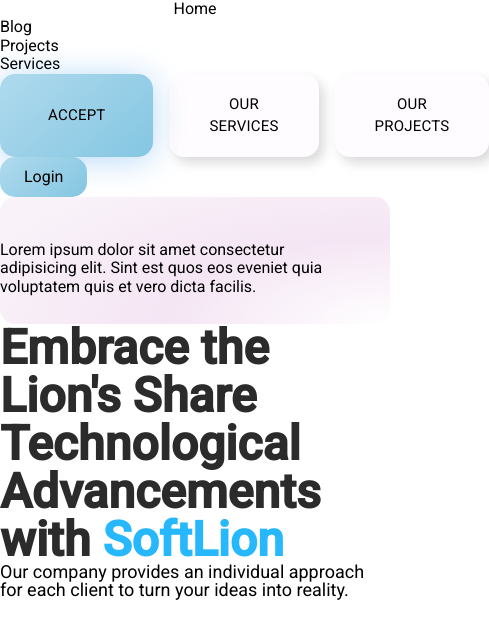
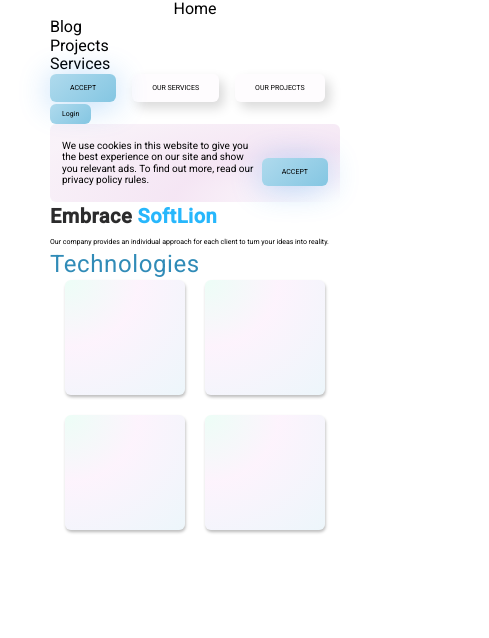
Before and after one commit to SoftLion-Co/prototype-fr, a Next.js app: page / in a window 390 px wide. Shown: the top 638 px of the page, 489 px wide, since content can reach past the window. Built offline with nearby package versions, Linux system fonts and the light colour scheme.

Commit message:
style: add some classes with breakpoints + adaptation

```diff
--- a/app/globals.css
+++ b/app/globals.css
@@ -1,4 +1,4 @@
-@import url('https://fonts.googleapis.com/css2?family=Besley&family=Open+Sans&family=Roboto:wght@300;400;500&display=swap');
+@import url("https://fonts.googleapis.com/css2?family=Besley&family=Open+Sans&family=Roboto:wght@300;400;500&display=swap");
 
 @tailwind base;
 @tailwind components;
@@ -74,9 +74,9 @@ textarea {
   margin: 0; /* 2 */
 }
 
-
 button,
-select { /* 1 */
+select {
+  /* 1 */
   text-transform: none;
 }
 
@@ -86,7 +86,6 @@ button,
 [type="submit"] {
   -webkit-appearance: button;
 }
-
 
 ::-moz-focus-inner {
   border-style: none;
@@ -130,30 +129,114 @@ textarea,
   @apply flex items-center justify-start;
 }
 
-.button-blue{
-  @apply uppercase bg-button-blue-gradient rounded-15 text-15 px-12 py-19 leading-151 tracking-0.219 font-normal shadow-button-blue
+/* Page components stylings*/
+
+.button-blue {
+  @apply
+  uppercase
+  bg-button-blue-gradient
+  desktop:rounded-2xl
+  tablet:rounded-lg
+  rounded-md
+  desktop:text-base
+  tablet:text-xs
+  text-7
+
+  desktop:px-12
+  desktop:py-5
+  tablet:px-6
+  tablet:py-2.5
+  py-2.5
+  px-5
+
+  shadow-button-blue;
 }
 
-.button-white{
-  @apply uppercase bg-buttonWhite rounded-15 text-15 px-10 py-19 leading-151 tracking-0.219 font-normal shadow-button-white
+.button-white {
+  @apply
+  uppercase
+  bg-buttonWhite
+  desktop:rounded-2xl
+  tablet:rounded-lg
+  rounded-md
+  desktop:text-base
+  tablet:text-xs
+  text-7
+
+  desktop:px-12
+  desktop:py-5
+  tablet:px-6
+  tablet:py-2.5
+  px-5
+  py-2.5
+
+  shadow-button-white;
 }
 
-.button-login{
-  @apply bg-button-blue-gradient rounded-15 px-6 py-2.5 font-normal leading-5
+.button-login {
+  @apply
+  bg-button-blue-gradient
+  desktop:rounded-2xl
+  tablet:rounded-lg
+  rounded-md
+  desktop:text-base
+  tablet:text-xs
+  text-7
+
+  desktop:px-7
+  desktop:py-2.5
+  tablet:px-3
+  tablet:py-1.5
+  px-3
+  py-1.5;
 }
 
-.cookies{
-  @apply bg-cookies-gradient pt-11 pr-32 pb-7 pr-14 rounded-15
+.cookies {
+  @apply
+  bg-cookies-gradient
+  desktop:py-10
+  desktop:pr-24
+  desktop:pl-14
+  tablet:py-5
+  tablet:pr-10
+  tablet:pl-6
+  py-4
+  pr-3
+  pl-3
+  desktop:text-2xl
+  tablet:text-xs
+  text-10
+  desktop:rounded-2xl
+  tablet:rounded-lg
+  rounded-md
+  flex
+  desktop:items-end
+  tablet:items-center
+  desktop:gap-20
+  tablet:gap-10
+  gap-1;
 }
 
-.hero-title{
-  @apply text-5xl font-semibold text-heroTitle
+.hero-title {
+  @apply text-xl desktop:text-5xl tablet:text-2xl font-semibold text-heroTitle tracking-wide;
 }
 
-.hero-title-blue{
-  @apply text-5xl font-semibold text-heroTitleBlue
+.hero-title-blue {
+  @apply text-xl desktop:text-5xl tablet:text-2xl font-semibold text-heroTitleBlue tracking-wide;
 }
 
-.hero-subtitle{
-  @apply text-lg font-roboto leading-3
+.hero-subtitle {
+  @apply text-7 desktop:text-lg tablet:text-10 font-roboto leading-3;
 }
+
+.heading {
+  @apply text-2xl desktop:text-6xl tablet:text-4xl text-headingBlue tracking-wide;
+}
+
+.technology-cards-container{
+  @apply flex flexCenter flex-wrap gap-5 tablet:gap-11 desktop:gap-10
+}
+
+.technology-card{
+  @apply bg-technology-card-gradient rounded-md shadow-technology-card w-120 h-115 desktop:h-80 desktop:w-307 tablet:h-52 tablet:w-56;
+}
--- a/app/page.tsx
+++ b/app/page.tsx
@@ -2,7 +2,7 @@ import Link from "next/link";
 
 const Home = () => {
   return (
-    <div>
+    <div className="container">
       <h1 className="flexCenter">Home</h1>
       <Link href="/blogs">
         <h2>Blog</h2>
@@ -19,11 +19,29 @@ const Home = () => {
         <button className="button-white">Our Projects</button>
       </div>
       <button className="button-login">Login</button>
-      <div className="cookies">Lorem ipsum dolor sit amet consectetur adipisicing elit. Sint est quos eos eveniet quia voluptatem quis et vero dicta facilis.</div>
-      <span className="hero-title">Embrace the Lion's Share Technological Advancements with <span className="hero-title-blue">SoftLion</span></span>
+
+      <div className="cookies items-end">
+        <p>We use cookies in this website to give you the best experience on our site and show you relevant ads. To find out more, read our privacy policy rules.</p>
+        <button className="button-blue">ACCEPT</button>
+      </div>
+
+      <span className="hero-title">
+        Embrace <span className="hero-title-blue">SoftLion</span>
+      </span>
       <div>
-              <span className="hero-subtitle">Our company provides an individual approach for each client to turn your ideas into reality.</span>
-
+        <span className="hero-subtitle">
+          Our company provides an individual approach for each client to turn
+          your ideas into reality.
+        </span>
+      </div>
+      <div>
+        <span className="heading">Technologies</span>
+      </div>
+      <div className="technology-cards-container">
+        <div className="technology-card"></div>
+        <div className="technology-card"></div>
+        <div className="technology-card"></div>
+        <div className="technology-card"></div>
       </div>
     </div>
   );
--- a/tailwind.config.js
+++ b/tailwind.config.js
@@ -7,7 +7,21 @@ module.exports = {
   ],
   theme: {
     extend: {
+      container: {
+        center: true,
+        padding: {
+          DEFAULT: '15px',
+          mobile: '15px',
+          tablet: '30px',
+          desktop: '100px',
+        },
+      },
       screens: {
+        sm: "none",
+        md: "none",
+        lg: "none",
+        xl: "none",
+        '2xl': "none",
         'mobile': '320px',
         'tablet': '768px',
         'desktop': '1600px',
@@ -23,15 +37,19 @@ module.exports = {
           'conic-gradient(from 180deg at 50% 50%, var(--tw-gradient-stops))',
         'button-blue-gradient': 'linear-gradient(139deg, #AFDAED 0%, #84C6E2 100%)',
         'cookies-gradient': 'radial-gradient(114.26% 136.20% at 100.00% 100.00%, rgba(160, 24, 155, 0.00) 0%, rgba(160, 24, 155, 0.11) 50%, rgba(133, 0, 127, 0.05) 100%)',
+        'technology-card-gradient': 'radial-gradient(148.72% 141.42% at 0.00% 0%, rgba(19, 235, 144, 0.08) 0%, rgba(246, 205, 245, 0.23) 41.46%, rgba(175, 218, 237, 0.24) 100%)',
       },
       boxShadow: {
         'button-blue': '0px 3px 32px 0px rgba(36, 141, 238, 0.33)',
         'button-white': '5px 6px 12px 0px rgba(0, 0, 0, 0.15)',
+        'technology-card': '0.7506487369537354px 2.251946210861206px 3.0025949478149414px 0px rgba(0, 0, 0, 0.25)',
       },
       spacing: {
+        '53': '53px',
+        '115': '115px',
+        '120': '120px',
         '155': '155px',
         '307': '307px',
-        '53': '53px',
       },
       colors: {
         buttonBlue: {
@@ -41,11 +59,14 @@ module.exports = {
         buttonWhite: 'rgba(242, 212, 239, 0.07)',
         heroTitle: '#2B2B2C;',
         heroTitleBlue: '#27B7FC',
+        headingBlue: '#308BB7',
       },
       borderRadius: {
         '15': '15px',
       },
       fontSize: {
+        '7': '7px',
+        '10': '10px',
         '15': '15px',
         '7.294': '7.294px',
       },
```
